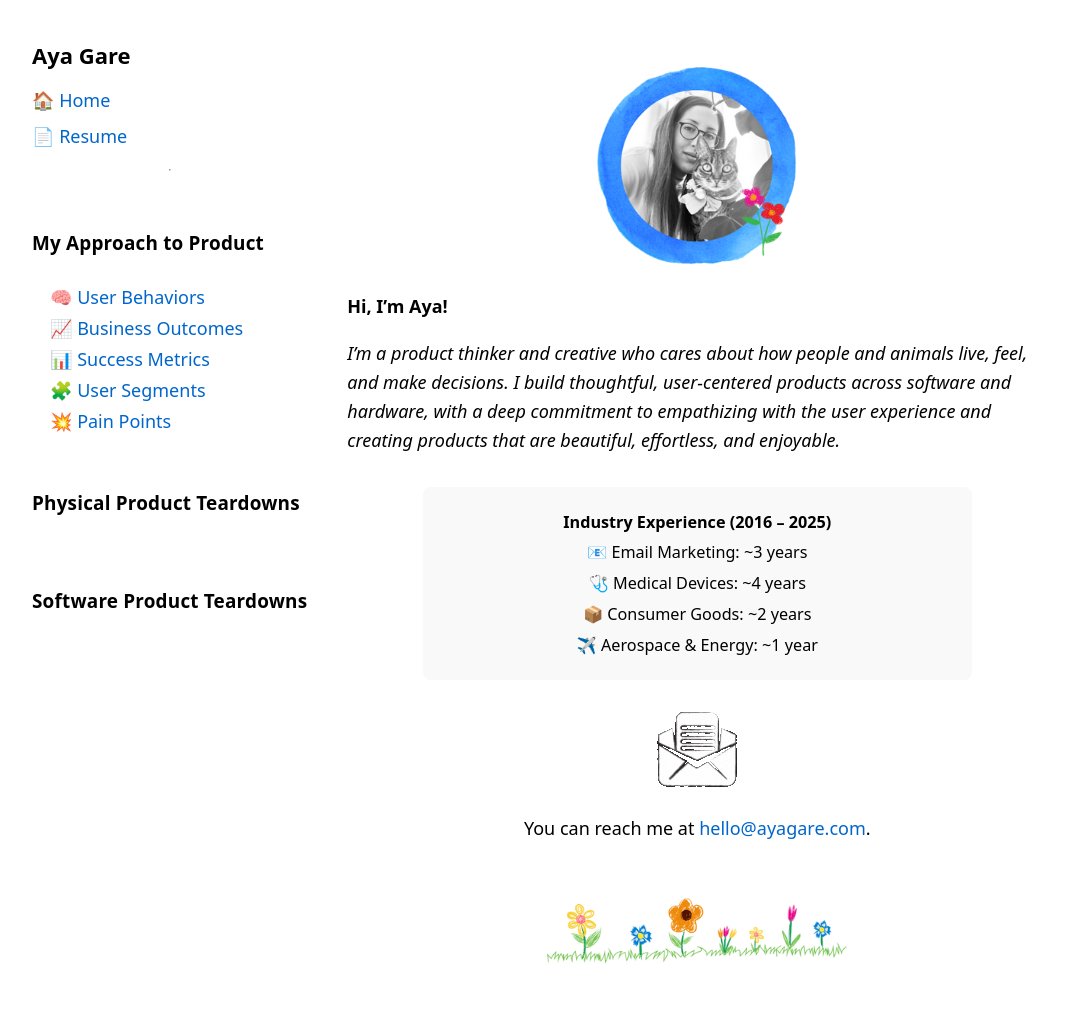
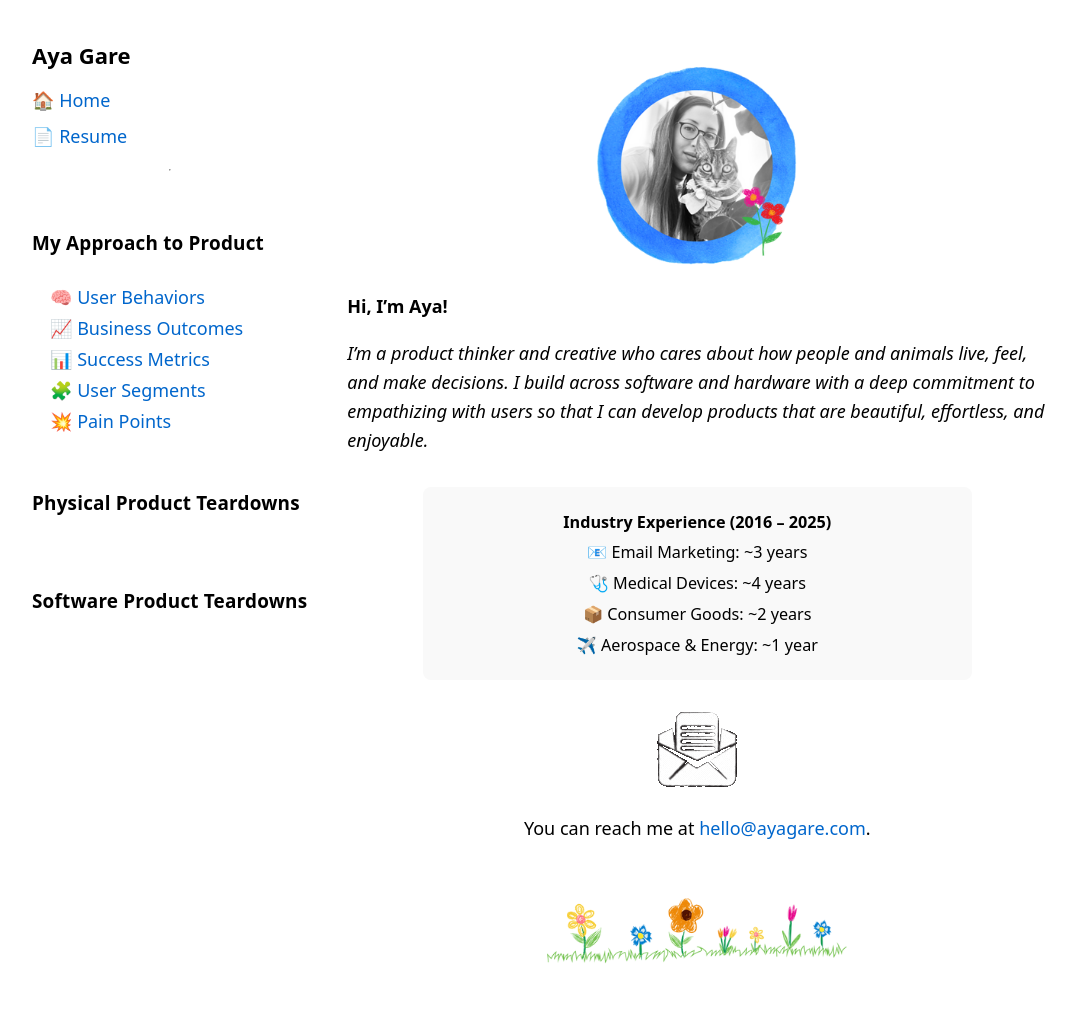
Before and after one commit to luxinflore/luxinflore.github.io, a Jekyll site: the page built from index.md, in a window 1280 px wide. Shown: the whole page, without its empty margins (8-1084 px from the left). Built offline with Jekyll 4.4.1, drawn with Linux system fonts in a browser that asks for light colours.

Commit message:
Update headline to read better

```diff
--- a/index.md
+++ b/index.md
@@ -9,7 +9,7 @@ title: Aya Gare
 
 **Hi, I'm Aya!**
 
-_I'm a product thinker and creative who cares about how people and animals live, feel, and make decisions. I build thoughtful, user-centered products across software and hardware, with a deep commitment to empathizing with the user experience and creating products that are beautiful, effortless, and enjoyable._
+_I'm a product thinker and creative who cares about how people and animals live, feel, and make decisions. I build across software and hardware with a deep commitment to empathizing with users so that I can develop products that are beautiful, effortless, and enjoyable._
 
 <div class="industry-experience">
   <p><strong>Industry Experience (2016 – 2025)</strong></p>
```
